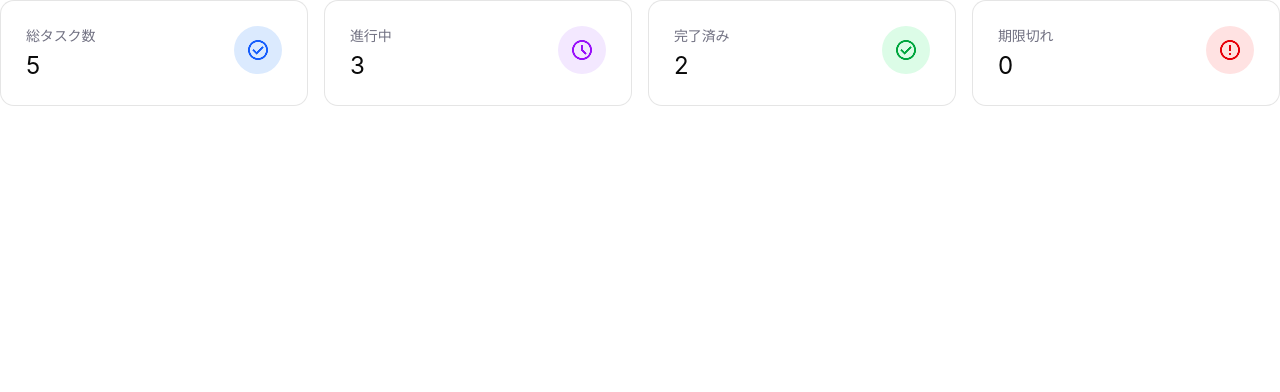
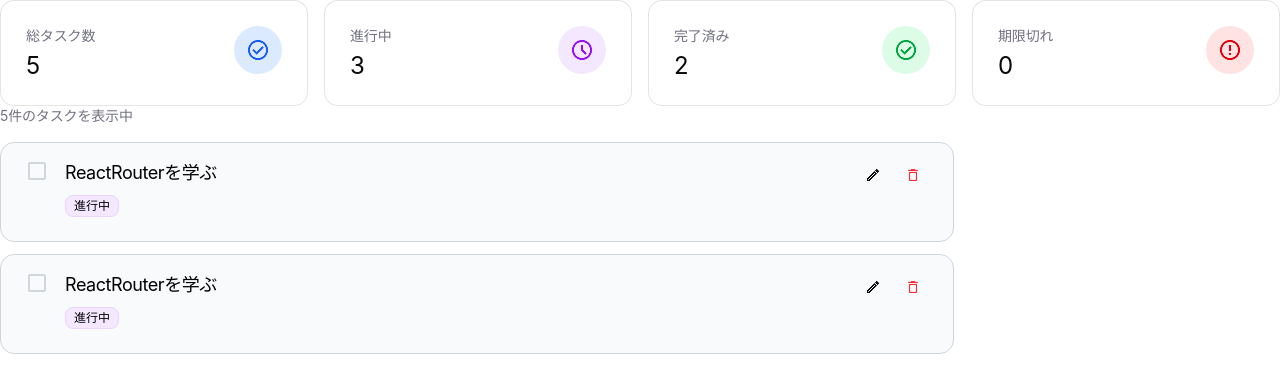
Before and after one commit to tsutsumi2230105/todo-app-with-auth, a React (Vite) app: page /dashboard in a window 1280 px wide. Shown: the top 392 px of the page. Built offline with nearby package versions, Linux system fonts and the light colour scheme; no server answers.

Commit message:
feat:ToDoのviewを実装

```diff
--- a/src/Pages/DashBoard/DashBoard.scss
+++ b/src/Pages/DashBoard/DashBoard.scss
@@ -1,3 +1,22 @@
+.dashboard {
+  min-height: 100vh;
+  min-width: 100vw;
+  background-color: #ffffff;
+}
+
+.dashboard-contents {
+  width: 1280px;
+  display: flex;
+  flex-direction: column;
+  justify-content: center;
+}
+
+.dashboard-todo {
+  display: flex;
+  flex-direction: column;
+  gap: 16px;
+}
+
 .statuscards {
   display: flex;
   flex-direction: row;
@@ -6,10 +25,18 @@
   justify-content: center;
 }
 
-.dashboard {
-  min-height: 100vh;
-  min-width: 100vw;
-  background-color: #ffffff;
+.todorest {
+  font-weight: 400;
+  font-size: 14px;
+  line-height: 20px;
+  letter-spacing: -0.15px;
+  color: #717182;
+}
+
+.todos {
+  display: flex;
+  flex-direction: column;
+  gap: 12px;
 }
 
 @media (max-width: 727px) {
--- a/src/Pages/DashBoard/index.tsx
+++ b/src/Pages/DashBoard/index.tsx
@@ -1,9 +1,13 @@
 import StatusCard from "../../components/dashboard/StatusCard/"
+import ToDo from "../../components/ToDo/"
 import "./Dashboard.scss"
 
 const Dashboard = () => {
   return (
+    <>
       <div className="dashboard">
+        <div className="dashboard-contents">
+          <div className="dashboard-statuscard">
             <div className="statuscards">
               <StatusCard label="総タスク数" value={5} variant="all" />
               <StatusCard label="進行中" value={3} variant="active" />
@@ -11,6 +15,19 @@ const Dashboard = () => {
               <StatusCard label="期限切れ" value={0} variant="expired" />
             </div>
           </div>
+
+          <div className="dashboard-todo">
+            <div className="todorest">
+              <p>5件のタスクを表示中</p>
+            </div>
+            <div className="todos">
+              <ToDo />
+              <ToDo />
+            </div>
+          </div>
+        </div>
+      </div>
+    </>
   )
 }
 export default Dashboard
--- a/src/components/ToDo/ToDo.scss
+++ b/src/components/ToDo/ToDo.scss
@@ -0,0 +1,110 @@
+.todo {
+  width: 954px;
+  height: 100px;
+  border-radius: 14px;
+  border: 1px solid#D1D5DC;
+  padding: 16px 24px 24px 24px;
+  background-color: #f9fafb;
+}
+
+.todo-content {
+  display: flex;
+  flex-direction: row;
+  gap: 16px;
+}
+
+// チェックボックス
+.todo-check {
+  display: none;
+}
+.todo-checkbox {
+  width: 24px;
+  height: 24px;
+}
+
+// メイン部
+// 一旦固定値で
+.todo-main {
+  display: flex;
+  flex-direction: column;
+  gap: 8px;
+}
+
+.todo-title {
+  font-weight: 400;
+  font-size: 18px;
+  line-height: 28px;
+  letter-spacing: -0.44px;
+}
+
+.todo-label {
+  display: flex;
+  flex-direction: row;
+  font-weight: 500;
+  font-size: 12px;
+  line-height: 16px;
+  letter-spacing: 0px;
+  gap: 8px;
+}
+
+//ラベル達
+
+// アイコン達
+.todo__icons {
+  margin-left: auto;
+  display: flex;
+  flex-direction: row;
+  gap: 8px;
+  width: 72px;
+  height: 32px;
+}
+
+.todo-edit__icon {
+  display: flex;
+  align-items: center;
+  justify-content: center;
+  padding: 8px;
+}
+
+.todo-delete__icon {
+  display: flex;
+  align-items: center;
+  justify-content: center;
+  padding: 8px;
+}
+
+// チェックした時の処理
+.todo--checked .todo-title p {
+  text-decoration: line-through;
+  color: #6a7282;
+}
+.todo--checked .todo-progress {
+  display: none;
+}
+
+.todo--checked .todo-completed {
+  display: block;
+}
+
+.todo-completed {
+  display: none;
+  width: 42px;
+  height: 22px;
+  border-radius: 8px;
+  padding: 2px 8px;
+  background: #dbeafe;
+  border: 1px solid #bedbff;
+  //   font-weight: 500;
+  //   font-size: 12px;
+  //   line-height: 16px;
+  //   letter-spacing: 0px;
+}
+
+.todo-progress {
+  width: 54px;
+  height: 22px;
+  border-radius: 8px;
+  padding: 2px 8px;
+  background: #f3e8ff;
+  border: 1px solid #e9d4ff;
+}
--- a/src/components/ToDo/index.tsx
+++ b/src/components/ToDo/index.tsx
@@ -0,0 +1,67 @@
+import "./ToDo.scss"
+import { useId, useState } from "react"
+import CheckBoxBlank from "./../../assets/images/checkbox_blank.png"
+import CheckBoxFilled from "./../../assets/images/checkbox_filled.png"
+import EditIcon from "./../../assets/images/edit.png"
+import DeleteIcon from "./../../assets/images/delete.png"
+
+type Variant = "high" | "middle" | "low" | "completed"
+
+type DashBoardToDoProps = {
+  label?: string
+  variant?: Variant
+}
+
+const ToDo = ({}: DashBoardToDoProps) => {
+  const [checked, setChecked] = useState(false)
+  const checkboxId = useId()
+
+  return (
+    <div className={`todo ${checked ? "todo--checked" : ""}`}>
+      <div className="todo-content">
+        <div className="todo-checkbox">
+          <input
+            type="checkbox"
+            id={checkboxId}
+            checked={checked}
+            onChange={(e) => setChecked(e.target.checked)}
+            className="todo-checkbox__input"
+          />
+          <label htmlFor={checkboxId} className="todo-checkbox__label">
+            <img
+              src={checked ? CheckBoxFilled : CheckBoxBlank}
+              alt={checked ? "完了" : "未完了"}
+              className="todo-checkbox__img"
+            />
+          </label>
+        </div>
+
+        <div className="todo-main">
+          <div className="todo-title">
+            <p>ReactRouterを学ぶ</p>
+          </div>
+
+          <div className="todo-label">
+            <div className="todo-completed">
+              <p>完了</p>
+            </div>
+            <div className="todo-progress">
+              <p>進行中</p>
+            </div>
+          </div>
+        </div>
+
+        <div className="todo__icons">
+          <div className="todo-edit__icon">
+            <img src={EditIcon} alt="編集" />
+          </div>
+          <div className="todo-delete__icon">
+            <img src={DeleteIcon} alt="削除" />
+          </div>
+        </div>
+      </div>
+    </div>
+  )
+}
+
+export default ToDo
```
Also changed, not shown: src/components/ToDo/ToDoLabel/ToDoLabel.scss (added), src/components/ToDo/ToDoLabel/index.tsx (added). Lines whose indentation alone changed are shown as unchanged.
